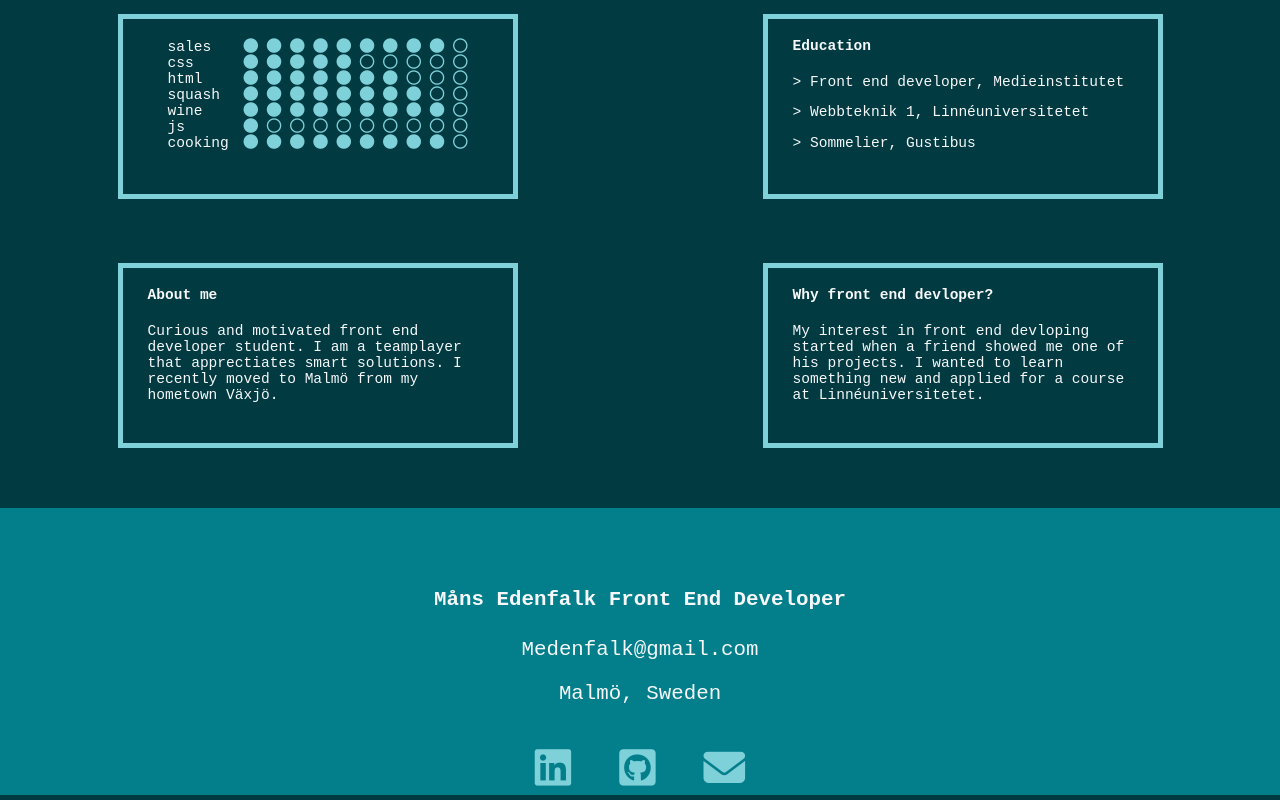
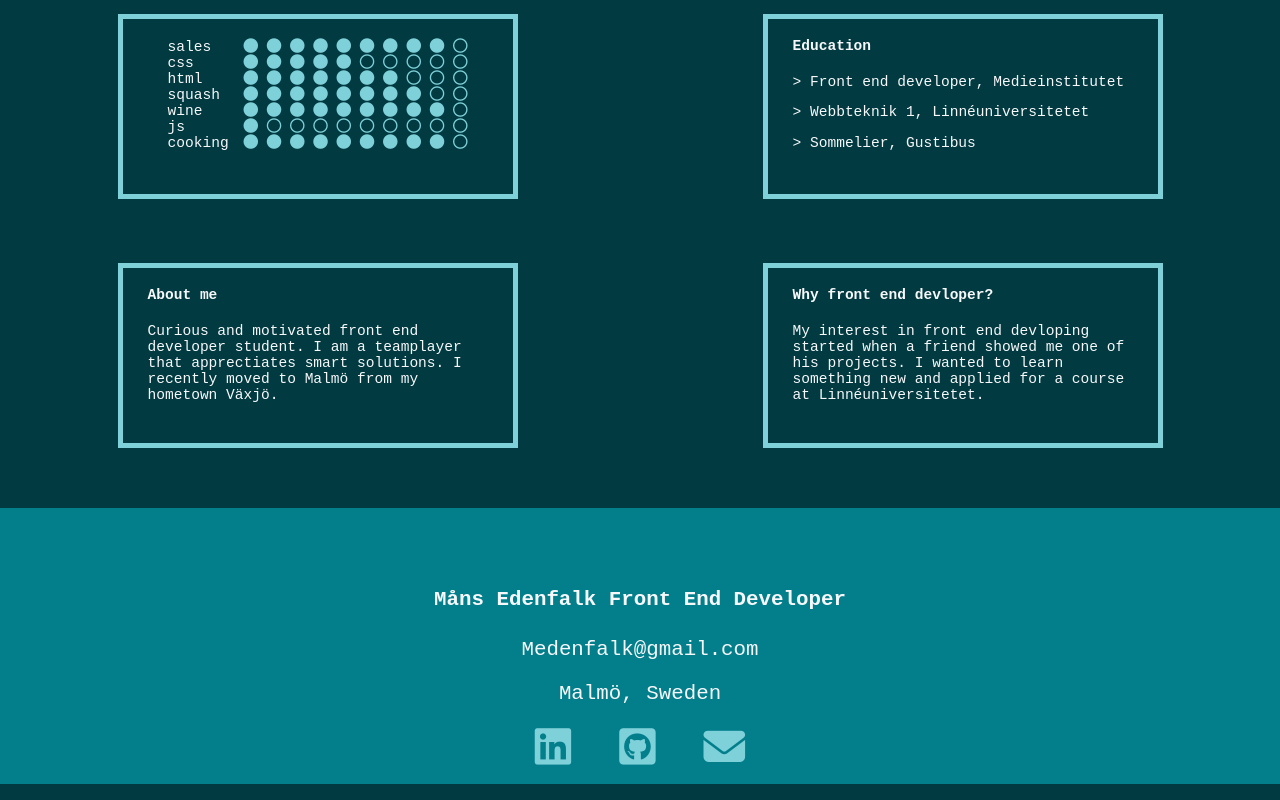
Before and after one commit to Edenfalk/resume, a plain HTML site: page index.html in a window 1280 px wide. Shown: the part 632-1432 px from the top of the page. Drawn offline with Linux system fonts and the light colour scheme; a web font is replaced by a local one.

Commit message:
padding-links-footer

```diff
--- a/sass/style.scss
+++ b/sass/style.scss
@@ -226,8 +226,8 @@ footer ul {
     justify-content: center;
     gap: 3rem;
     font-size: 200%;
-    margin-bottom: 5px;
-    padding: 0;
+    margin: 0;
+    padding: 0 0 10px 0;
 }
 
 /* screens wider than 750px*/
```
Also changed, not shown: css/style.min.css, 1 other file.
